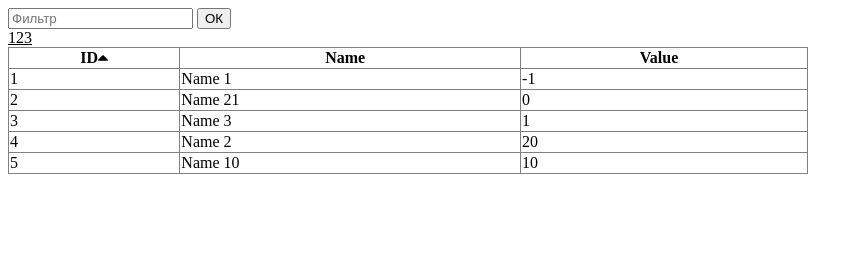
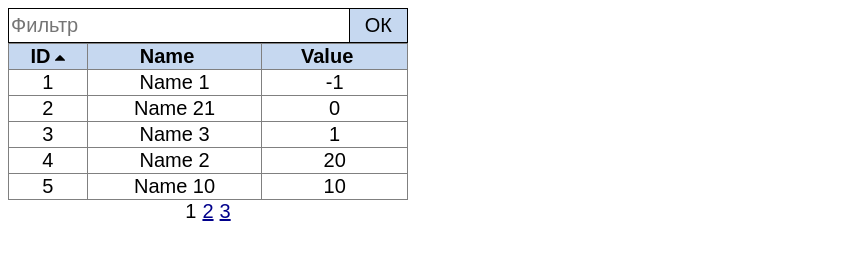
Before and after one commit to Nareznoy/Task2, a plain HTML site: page index.html in a window 1280 px wide. Both pictures are taken after a click on the button "ОК". Shown: the whole page, without its empty margins (0-863 px from the left). Drawn offline with Linux system fonts and the light colour scheme.

Commit message:
Complete

```diff
--- /dev/null
+++ b/columnResize.js
@@ -0,0 +1,46 @@
+// Измененение ширины столбцов
+function resizebleColumns() {
+    let table = document.querySelector('.main-table')
+    let separators = document.querySelectorAll('.separator')
+    for (let separator of separators) {
+        separator.style.height = table.offsetHeight + 'px'
+
+        let pageX
+        let currentCol
+        let currentColWidth
+        let nextCol
+        let nextColWidth;
+
+        separator.addEventListener('mousedown', function(e) {
+            pageX = e.pageX
+
+            currentCol = e.target.parentElement
+            currentColWidth = currentCol.offsetWidth
+
+            nextCol = currentCol.nextElementSibling
+            if (nextCol) {
+                nextColWidth = nextCol.offsetWidth
+            }
+        });
+
+        document.addEventListener('mousemove', function(e) {
+            if (currentCol) {
+                var diff = e.pageX - pageX;
+
+                if (nextCol) {
+                    nextCol.style.width = (nextColWidth - (diff)) + 'px'
+                }
+
+                currentCol.style.width = (currentColWidth + diff) + 'px'
+            }
+        });
+
+        document.addEventListener('mouseup', function(e) {
+            currentCol = undefined
+            nextCol = undefined
+            pageX = undefined
+            nextColWidth = undefined
+            currentColWidth = undefined
+        });
+    }
+}
--- a/index.html
+++ b/index.html
@@ -8,29 +8,29 @@
 </head>
 
 <body>
+    <div class="table-block">
+        <div class="filter">
             <input type="text" class="filter-text" placeholder="Фильтр">
             <button class="filter-btn">ОК</button>
-    <div class="table-block">
         </div>
         <table class="main-table" border="1">
             <thead>
                 <tr>
                     <th class="table-header">ID<img src="img/sort-up.svg" width="10px" class="sort-order id-order">
+                        <div class="separator"></div>
                     </th>
                     <th class="table-header">Name<img src="img/sort-up.svg" class="sort-order name-order hidden">
+                        <div class="separator"></div>
                     </th>
                     <th class="table-header">Value<img src="img/sort-up.svg" class="sort-order value-order hidden">
+                        <div class="separator"></div>
                     </th>
                 </tr>
             </thead>
-        <tbody>
-
-        </tbody>
-
+            <tbody></tbody>
         </table>
-
-
+    </div>
+    <script src="columnResize.js"></script>
     <script src="main.js"></script>
 </body>
-
 </html>
--- a/main.js
+++ b/main.js
@@ -13,84 +13,80 @@ var datas = [
     { id: 12, name: "Name 10", value: 10 }
 ];
 
-let numberOfPages = Math.ceil(datas.length / 5);
-let currentPage = 0;
+let table = document.querySelector(".main-table")
 
-displayContent(currentPage, datas);
+let filteredDatas = datas
+let currentPage = 0
+displayContent(currentPage, filteredDatas)
+resizebleColumns(table)
 
+// Вывод контента таблицы
 function displayContent(currentPage, array) {
     let tbody = document.createElement('tbody')
+    let numberOfPages
 
+    if (array.length == 0) {
+        numberOfPages = 1
+        let oldTbody = table.querySelector('tbody')
+        table.replaceChild(tbody, oldTbody)
+        addLinkPages(numberOfPages)
+        return
+    }
 
-    // let htmlRow = ``;
-    let start = 5 * currentPage;
-    let end;
+    numberOfPages = Math.ceil(filteredDatas.length / 5)
+    let start = 5 * currentPage
+    let end
 
-    if (currentPage === numberOfPages - 1) {
-        end = 5 * currentPage + (datas.length % 5)
-    }
-    else {
+    if (array.length < 5) {
+        end = array.length
+    } else if (currentPage === numberOfPages - 1) {
+        end = 5 * currentPage + (array.length % 5)
+    } else {
         end = 5 * currentPage + 5
     }
 
     for (let i = start; i < end; i++) {
-        let row = document.createElement('tr');
+        let row = document.createElement('tr')
 
-        row.insertAdjacentHTML("afterbegin", `<td> ${datas[i].id} </td> <td> ${datas[i].name} </td> <td> ${datas[i].value} </td>`)
+        row.insertAdjacentHTML("afterbegin", `<td> ${array[i].id} </td> <td> ${array[i].name} </td> <td> ${array[i].value} </td>`)
         tbody.appendChild(row)
-        // document.querySelector(".table-block").appendChild(row);
     }
-    let table = document.querySelector(".main-table")
     let oldTbody = table.querySelector('tbody')
     table.replaceChild(tbody, oldTbody);
-
-}
-
-
-let order = -1;
-let currentCellSort = 0;
-
-
-let tableHeaders = document.querySelectorAll('.table-header')
-for (let i = 0; i < tableHeaders.length; i++) {
-    tableHeaders[i].addEventListener('click', () => {
-        if(i != currentCellSort){
-            order = -1
-        }
-        else{
-            order *= -1;
-        }
-        // sortArray(tableHeader.innerText)
-
-        if (tableHeaders[i].innerText == 'ID') {
-            datas.sort(compareId)
-        }
-        else if (tableHeaders[i].innerText == 'Name') {
-            datas.sort(compareName)
-        }
-        else {
-            datas.sort(compareValue)
+    addLinkPages(numberOfPages)
 }
 
 
 
-        // tableHeader.childNodes[1].classList.remove('hidden')
+// Сортировка по нажатию на столбцы
+let order = -1
+let currentCellSort = 0
+let tableHeaders = table.querySelectorAll('.table-header')
+for (let i = 0; i < tableHeaders.length; i++) {
+    tableHeaders[i].addEventListener('click', () => {
+        if (i != currentCellSort) {
+            order = -1
+        } else {
+            order *= -1
+        }
 
-        currentCellSort = i;
-        setOrderImg();
+        currentCellSort = i
 
-        displayContent(currentPage, datas);
+        sortArray(filteredDatas, tableHeaders[i].innerText)
+        setOrderImg()
+        displayContent(currentPage, filteredDatas)
     })
 }
 
+
+// Вывод значков направления сортировки
 function setOrderImg() {
     for (let i = 0; i < tableHeaders.length; i++) {
         if (i === currentCellSort) {
             tableHeaders[i].childNodes[1].classList.remove('hidden')
-            if (order == 1){
+            if (order == 1) {
                 tableHeaders[i].childNodes[1].classList.add('rotate')
-            }
-            else{
+            } else {
                 tableHeaders[i].childNodes[1].classList.remove('rotate')
             }
             continue;
@@ -100,54 +96,61 @@ function setOrderImg() {
 
 }
 
+// Сортировка массива по столбцу
+function sortArray(inputArray, cell) {
+    if (cell == 'ID') {
+        inputArray.sort(compareId)
+    } else if (cell == 'Name') {
+        inputArray.sort(compareName)
+    } else {
+        inputArray.sort(compareValue)
+    }
+
     function compareId(a, b) {
-    if (a.id > b.id) return -1 * order;
-    if (a.id < b.id) return 1 * order;
+        if (a.id > b.id) return -1 * order
+        if (a.id < b.id) return 1 * order
     }
 
     function compareName(a, b) {
-    if (a.name > b.name) return -1 * order;
-    if (a.name < b.name) return 1 * order;
+        if (a.name > b.name) return -1 * order
+        if (a.name < b.name) return 1 * order
     }
 
     function compareValue(a, b) {
-    if (a.value > b.value) return -1 * order;
-    if (a.value < b.value) return 1 * order;
+        if (a.value > b.value) return -1 * order
+        if (a.value < b.value) return 1 * order
     }
 
-function sortArray(cell) {
-    if (cell == 'ID') {
-        datas.sort(compareId)
-    }
-    else if (cell == 'Name') {
-        datas.sort(compareName)
-    }
-    else {
-        datas.sort(compareValue)
-    }
+    return inputArray
 }
 
-
-// let filter = document.querySelector('.filter-text').value
-let filteredDatas = datas.filter((value) => {
-    value.id > 5
-})
-
+// Обработчик фильтрации данных по полю Name
 document.querySelector('.filter-btn').addEventListener('click', () => {
+    let filter = document.querySelector('.filter-text').value
+    filteredDatas = datas.filter(data => data.name.indexOf(filter) != -1)
     displayContent(currentPage, filteredDatas)
 })
 
-let htmlLinkPages = ``
+
+// Вывод переключателей по страницам таблицы
+function addLinkPages(numberOfPages) {
+    let tableBlockElement = document.querySelector(".table-block")
+    document.querySelectorAll('.page-link').forEach(e => e.remove())
 
     for (let i = 0; i < numberOfPages; i++) {
-    htmlLinkPages += `<a class="page-link">${i + 1}</a>`
+        let linkElement = document.createElement('a')
+        linkElement.classList.add('page-link')
+        linkElement.textContent = i + 1
+
+        if (i === currentPage) {
+            linkElement.classList.add('current-page')
         }
-document.querySelector(".table-block").insertAdjacentHTML("afterend", htmlLinkPages);
 
-let pageLinks = document.querySelectorAll('.page-link');
-for (let pageLink of pageLinks) {
-    pageLink.addEventListener('click', () => {
-        currentPage = pageLink.textContent - 1;
-        displayContent(currentPage, datas);
+        linkElement.addEventListener('click', () => {
+            currentPage = linkElement.textContent - 1
+            displayContent(currentPage, filteredDatas)
         })
+
+        tableBlockElement.insertAdjacentElement('beforeend', linkElement)
     }
+}
--- a/style.css
+++ b/style.css
@@ -1,25 +1,94 @@
-.main-table{
-    width: 800px;
+* {
+    font-size: 20px;
+    font-family: sans-serif;
+}
+
+.table-block {
+    width: 400px;
+    text-align: center;
+}
+
+.main-table {
+    width: 400px;
     border-collapse: collapse;
 }
 
-.page-link{
+.main-table thead {
+    background-color: #c6d8f0;
+    text-decoration: solid;
+}
+
+.table-header {
+    cursor: pointer;
+    position: relative;
+}
+
+.page-link {
+    color: darkblue;
     cursor: pointer;
     text-decoration: underline;
+    margin-left: 3px;
+    margin-right: 3px;
 }
 
-.table-header{
-	cursor: pointer;
+.page-link.current-page {
+    text-decoration: none;
+    cursor: default;
+    color: black;
 }
 
-.sort-order{
+.sort-order {
     width: 10px;
+    margin-left: 5px;
 }
 
-.hidden{
-	visibility: hidden;
+.hidden {
+    visibility: hidden;
 }
 
-.rotate{
+.rotate {
     transform: rotate(180deg);
 }
+
+.filter {
+    display: flex;
+    flex-direction: row;
+    flex-wrap: nowrap;
+    border-width: 1px;
+    border-style: solid;
+}
+
+.filter-text {
+    width: 100%;
+    border: none;
+}
+
+.filter-btn {
+    border: none;
+    border-left-style: solid;
+    border-left-width: 1px;
+    padding-top: 5px;
+    padding-bottom: 5px;
+    padding-left: 15px;
+    padding-right: 15px;
+    background-color: #c6d8f0;
+    cursor: pointer;
+}
+
+.filter-btn:hover {
+    background-color: #636f7e7e;
+}
+
+.filter-btn:active {
+    background-color: #636f7e;
+    box-shadow: 0 1px 2px rgba(0, 0, 0, .1) inset;
+}
+
+.separator {
+    top: 0;
+    right: 0;
+    width: 5px;
+    position: absolute;
+    cursor: col-resize;
+    user-select: none;
+}
```
Lines whose indentation alone changed are shown as unchanged.
